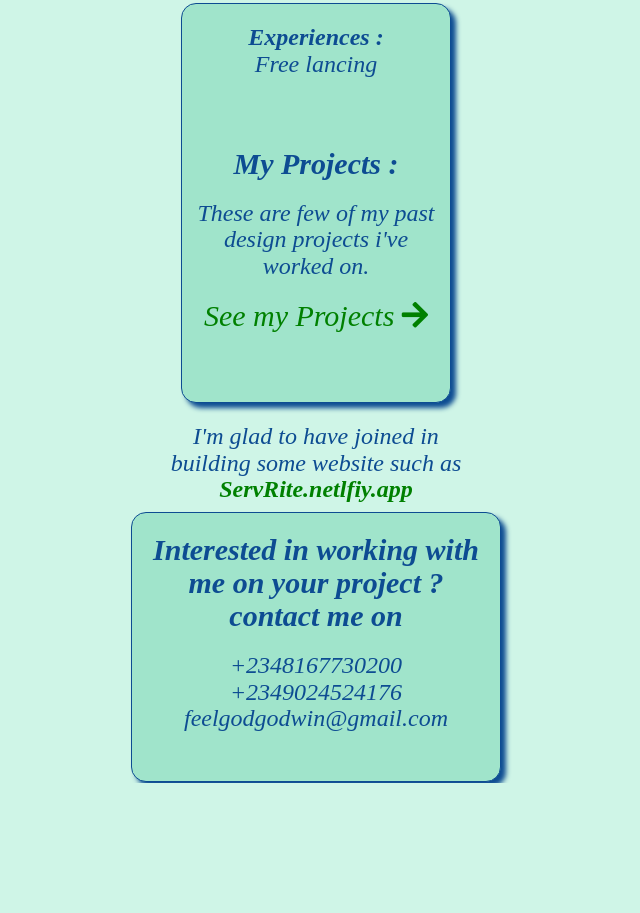
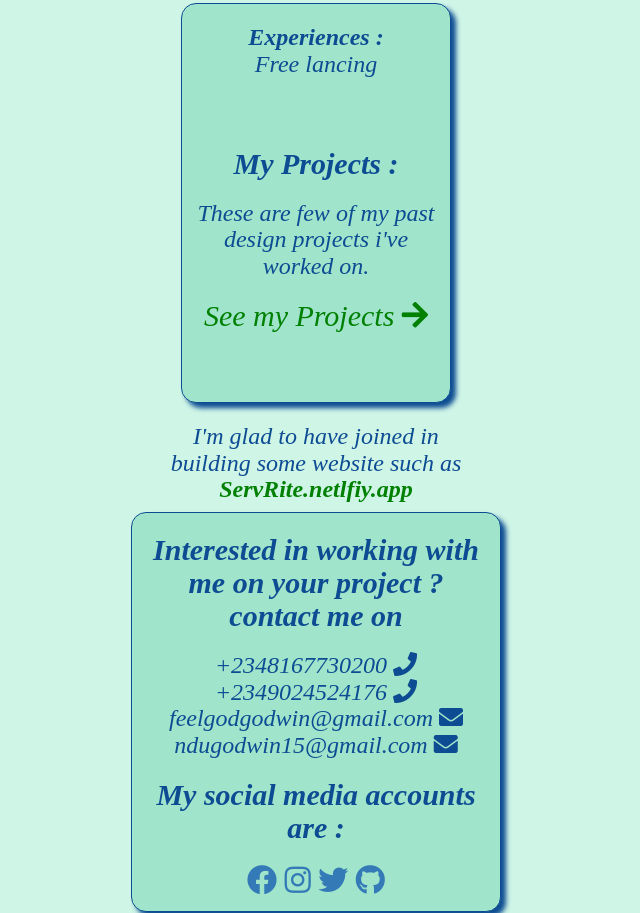
Before and after one commit to Nonso-godwin/My-portfolio, a plain HTML site: page index.html in a window 1280 px wide. Shown: the part 2463-3376 px from the top of the page, without its empty margins (324-964 px from the left). Before the commit the page ends 3246 px from the top, so only its background shows below. Drawn offline with Linux system fonts and the light colour scheme.

Commit message:
tiny adjustment

```diff
--- a/index.html
+++ b/index.html
@@ -69,7 +69,7 @@
             background-color:#A0E4CB;
            width:370px;
            border-radius: 15px;
-           height:270px;
+           height:400px;
            border-color: 59C1BD;
            border-width:thin;
            border-style:solid ;
@@ -257,9 +257,17 @@ building some website such as <br>
     Interested in working with me on your project ?<br> contact me on</b>
 </h2>
 <h3>
-    +2348167730200 <br>
-    +2349024524176 <br>
-    feelgodgodwin@gmail.com
+    +2348167730200 <span class="fa fa-phone"></span><br>
+    +2349024524176 <span class="fa fa-phone"></span><br>
+    feelgodgodwin@gmail.com <span class="fa fa-envelope"></span><br>
+    ndugodwin15@gmail.com <span class="fa fa-envelope"></span><br>
+    <h2><b> My social media accounts are : </b></h>
+   <h2>
+   <a href="https://www.facebook.com/profile.php?id=100078384127813"><i class="fab fa-facebook"></i></a>
+   <a href="https://instagram.com/lisa.jefferson_3?igshid=YmMyMTA2M2Y="><i class="fab fa-instagram"></i></a>
+   <a href="https://twitter.com/Godwin70854046?s=08"><i class="fab fa-twitter"></i></a>
+   <a href="https://github.com/Nonso-godwin"><i class="fab fa-github"></i></a>
+</h2>
 </h3>
 </div>
     <script src="assets/js/jquery.js"></script>
```
